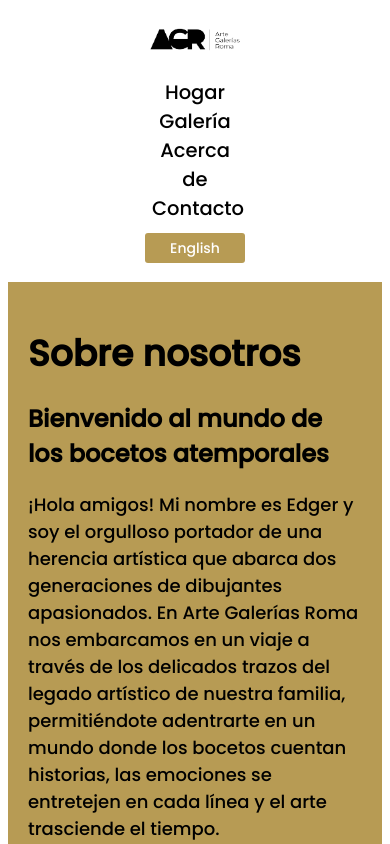
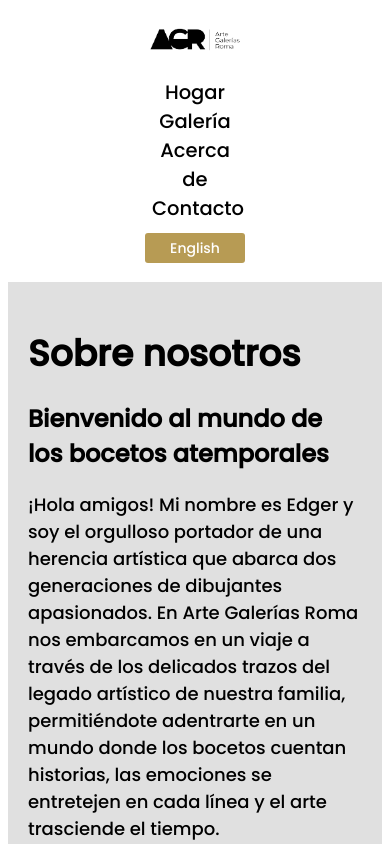
Before and after one commit to vaishkiyarminal001/ficha_technica, a React (Create React App) app: page /about in a window 390 px wide. Shown: the top 844 px of the page. Built offline with nearby package versions, Linux system fonts and the light colour scheme.

Commit message:
Added responsiveness

```diff
--- a/src/Component/Pages/About.css
+++ b/src/Component/Pages/About.css
@@ -12,7 +12,7 @@
   }
 
   .about-content {
-    background-color: #b79b54;
+    background-color: #e0e0e0;
     /* border-radius: 8px; */
     padding: 20px;
     /* box-shadow: 0 0 10px rgba(0, 0, 0, 0.2); */
@@ -37,7 +37,7 @@
 
 
 
-  @media screen and (max-width: 767px) {
+  @media screen and (max-width: 820px) {
     .about-content {
       width: 100%;
       margin-top: 2%;
--- a/src/Component/Pages/Home.css
+++ b/src/Component/Pages/Home.css
@@ -392,7 +392,7 @@ text-align: center;
 
 .heading span{
   /* border: 1px solid red; */
-  font-size: 45px;
+  font-size: 40px;
   color: #b79b54;
   margin: auto;
 
@@ -516,7 +516,7 @@ object-fit: cover;
 }
 
 .DiscoverBtn{
-  width: 35%;
+  width: 38%;
   margin-top: 3%;
   padding: 10px;
   font-size: 1.4em;
@@ -528,7 +528,7 @@ object-fit: cover;
 
 
 .desc{
-font-size: 3em;
+font-size: 30px;
 }
 
 .DesignNew{
```
